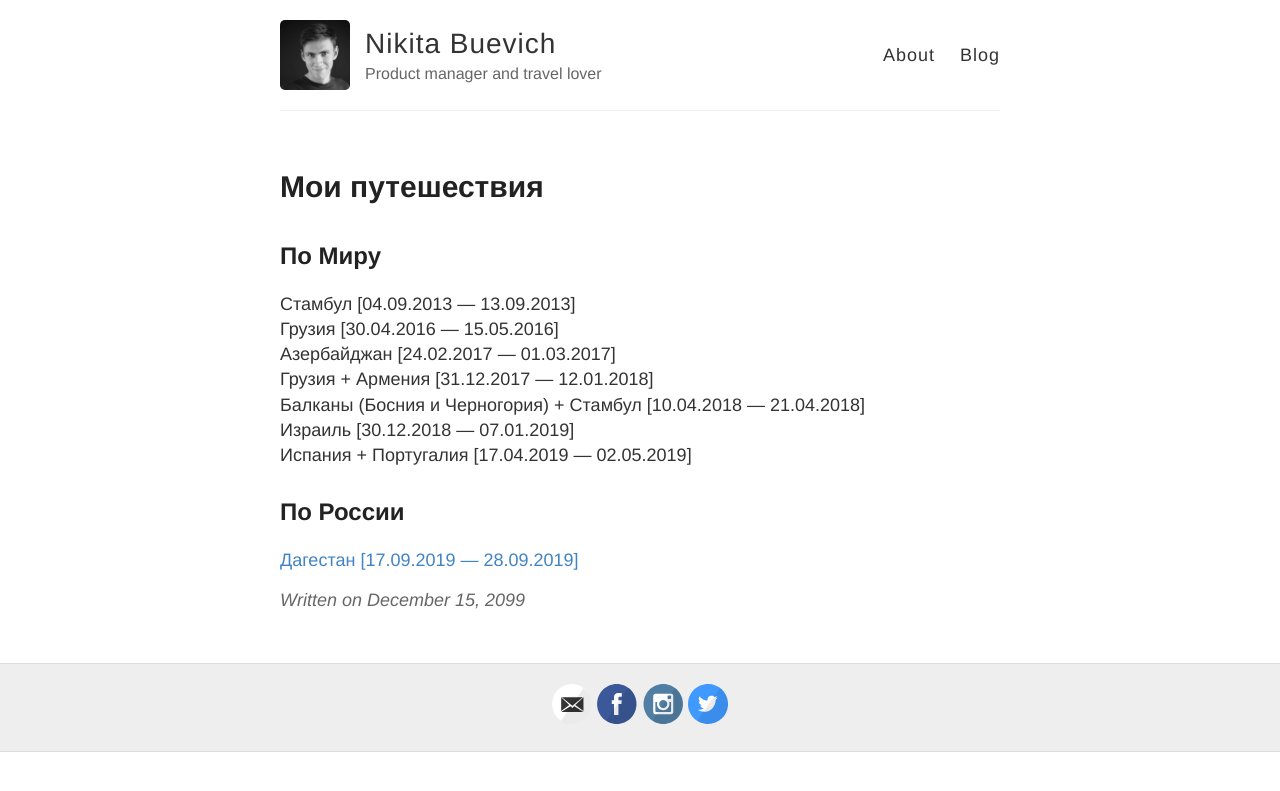
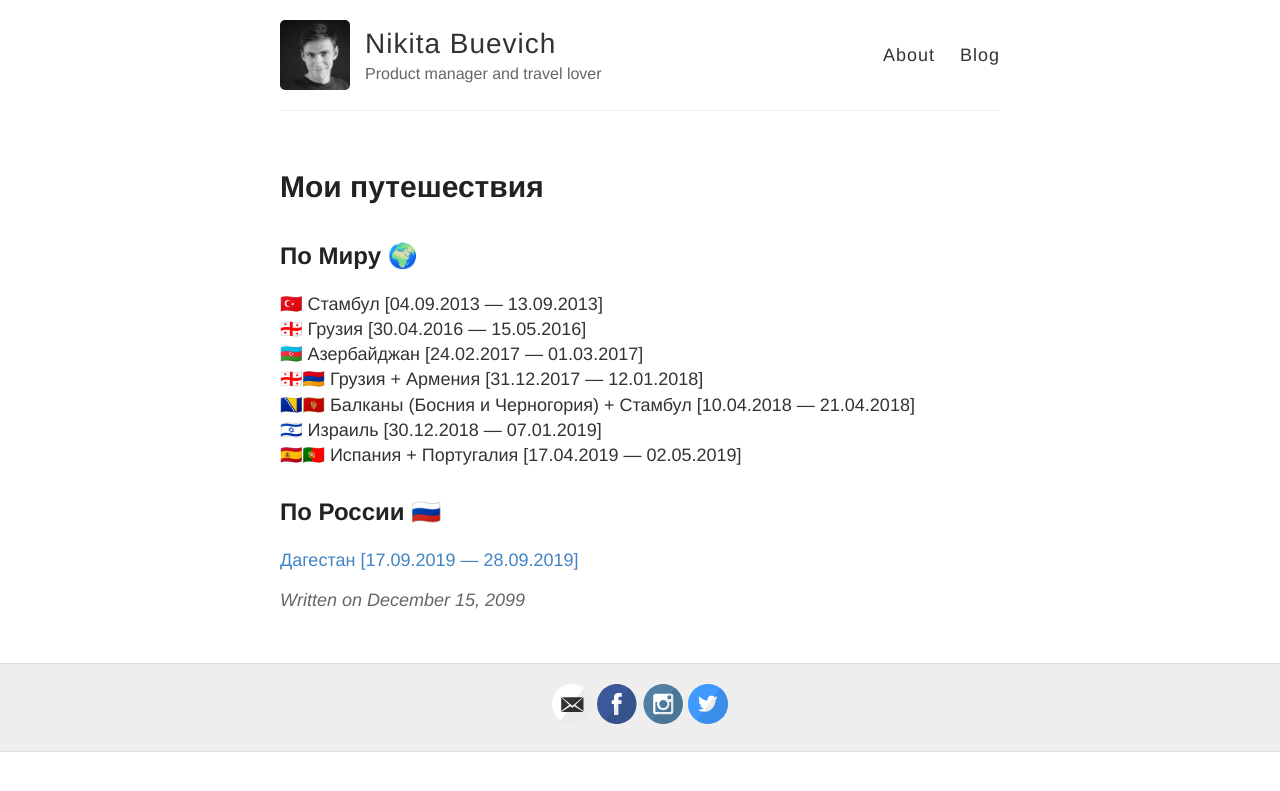
Before and after one commit to sombro/nbuevich.com, a Jekyll site: the page built from blog/_posts/2099-12-15-travelling.md, in a window 1280 px wide. Shown: the top 791 px of the page. Built offline with Jekyll 4.4.1, drawn with Linux system fonts in a browser that asks for light colours.

Commit message:
emoji flags; excerpt

```diff
--- a/blog/_posts/2099-12-15-travelling.md
+++ b/blog/_posts/2099-12-15-travelling.md
@@ -5,17 +5,17 @@ categories: [travelling]
 tags: [travelling, pinned_post]
 ---
 
-## По Миру  ##
+## По Миру 🌍  ##
 
-Стамбул [04.09.2013 — 13.09.2013]
-Грузия [30.04.2016 — 15.05.2016]
-Азербайджан [24.02.2017 — 01.03.2017]
-Грузия + Армения [31.12.2017 — 12.01.2018]
-Балканы (Босния и Черногория) + Стамбул [10.04.2018 — 21.04.2018]
-Израиль [30.12.2018 — 07.01.2019]
-Испания + Португалия [17.04.2019 — 02.05.2019]
+🇹🇷 Стамбул [04.09.2013 — 13.09.2013]
+🇬🇪 Грузия [30.04.2016 — 15.05.2016]
+🇦🇿 Азербайджан  [24.02.2017 — 01.03.2017]
+🇬🇪🇦🇲 Грузия + Армения [31.12.2017 — 12.01.2018]
+🇧🇦🇲🇪 Балканы (Босния и Черногория) + Стамбул [10.04.2018 — 21.04.2018]
+🇮🇱 Израиль [30.12.2018 — 07.01.2019]
+🇪🇸🇵🇹 Испания + Португалия [17.04.2019 — 02.05.2019]
 
 
-## По России ##
+## По России 🇷🇺  ##
 
 <a href="https://www.instagram.com/explore/tags/velodagestan/">Дагестан [17.09.2019 — 28.09.2019]</a>
--- a/blog/index.html
+++ b/blog/index.html
@@ -9,7 +9,7 @@ layout: default
       <h1><a href="{{ site.baseurl }}{{ post.url }}">{{ post.title }}</a></h1>
 
       <div class="entry">
-        {{ post.excerpt }}
+        {{ post.excerpt | remove: '<p>' | remove: '</p>' }}
       </div>
 
       <a href="{{ site.baseurl }}{{ post.url }}" class="read-more">Read More...</a>
```
